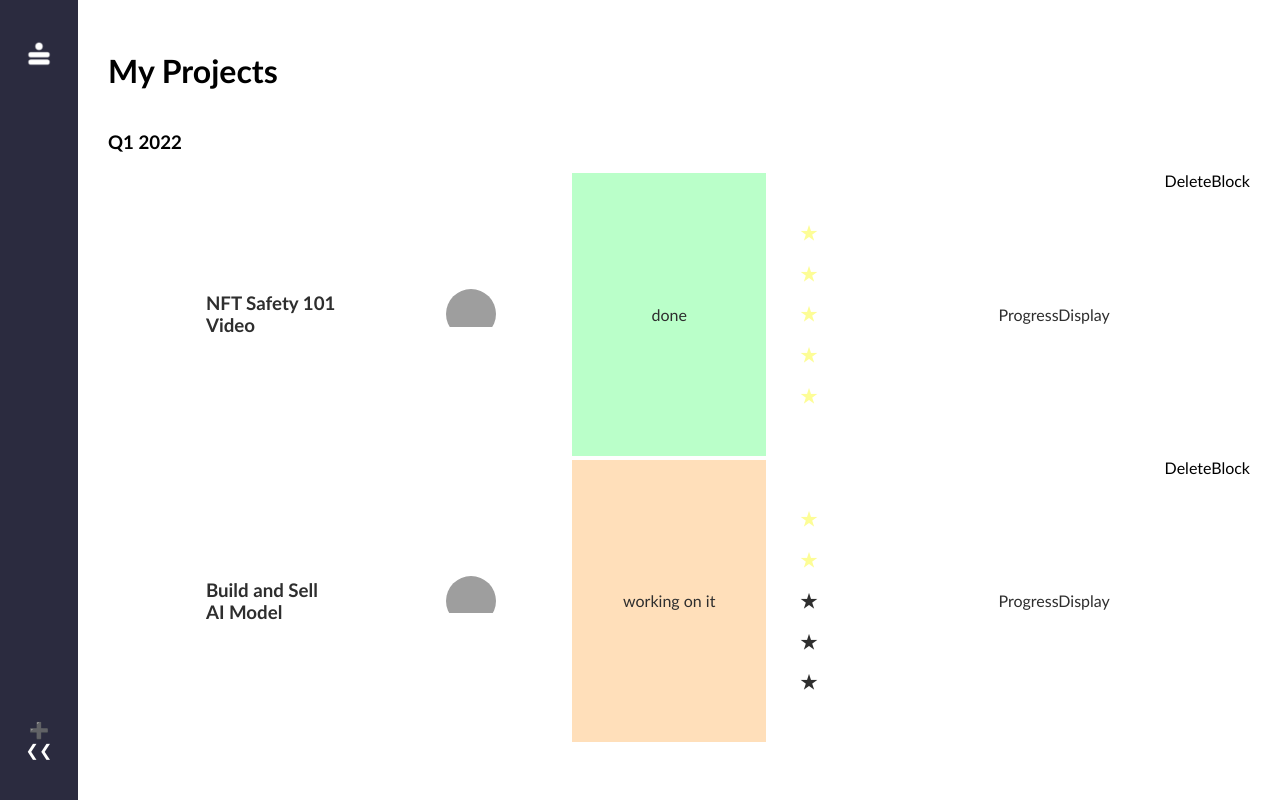
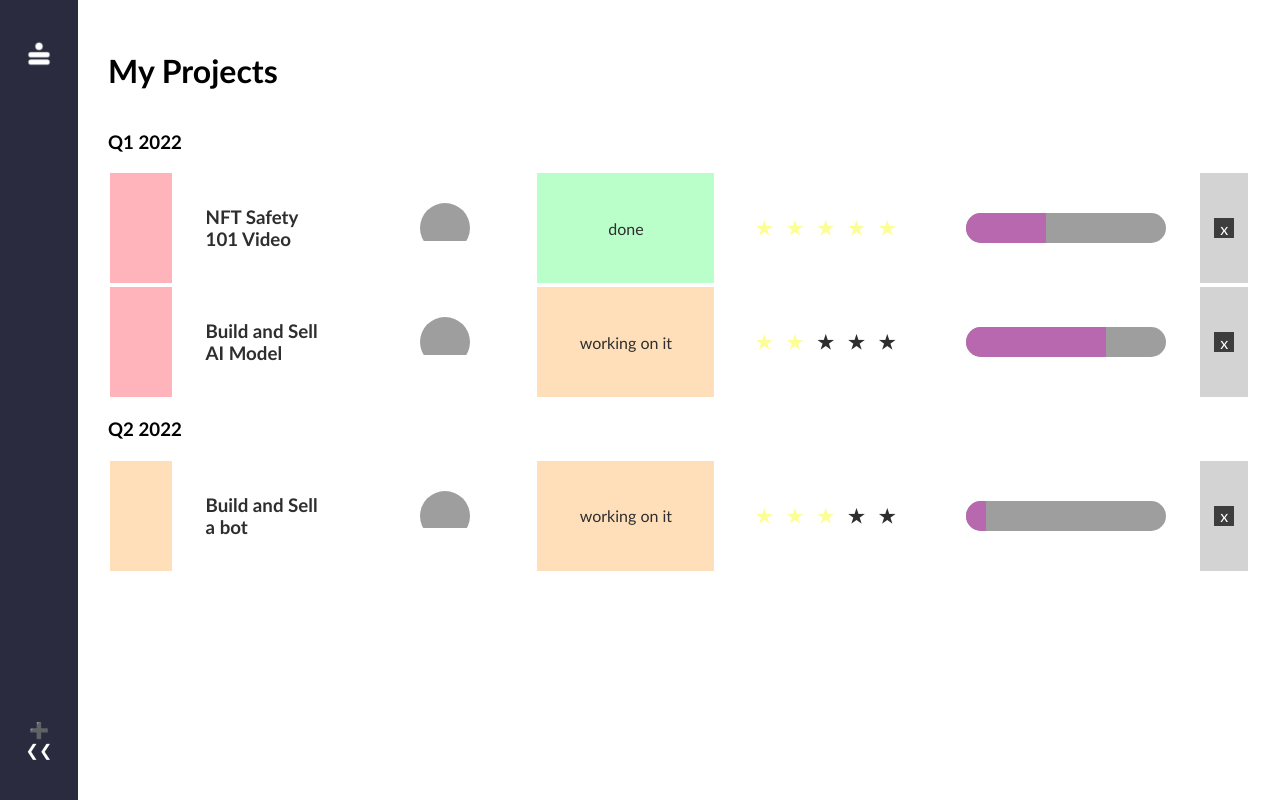
Before and after one commit to yuxianxu/monday-crm-clone-react-nodejs-hooks, a React (Create React App) app: page / in a window 1280 px wide. Built offline with nearby package versions, Linux system fonts and the light colour scheme; grey boxes are pictures that could not be loaded.

Commit message:
Update ticket card

```diff
--- a/src/components/DeleteBlock.js
+++ b/src/components/DeleteBlock.js
@@ -1,6 +1,13 @@
 const DeleteBlock = () => {
+
+    const deleteTicket = () => {
+        console.log("deleted")
+    }
+
     return (
-        <div>DeleteBlock</div>
+        <div className="delete-block">
+            <div className="delete-icon" onClick={deleteTicket}>x</div>
+        </div>
     )
 }
 
--- a/src/components/ProgressDisplay.js
+++ b/src/components/ProgressDisplay.js
@@ -1,7 +1,13 @@
-const ProgressDisplay = () => {
-    return (
-        <div>ProgressDisplay</div>
-    )
-}
+const ProgressDisplay = ({ progress }) => {
+  return (
+    <div className="progress-display">
+      <div className="progress-bar">
+        <div style={{ width: progress + '%' }} className="progress-indicator">
 
-export default ProgressDisplay
+        </div>
+      </div>
+    </div>
+  );
+};
+
+export default ProgressDisplay;
--- a/src/components/TicketCard.js
+++ b/src/components/TicketCard.js
@@ -10,12 +10,12 @@ const TicketCard = ( { color, ticket}) => {
   return (
     <div className="ticket-card">
       <Link to={`/ticket/${ticket.documentId}`} id="link">
-        <div className="ticket-color"></div>
+        <div className="ticket-color" style={{ backgroundColor: color }}></div>
         <h3>{ticket.title}</h3>
         <AvatarDisplay ticket={ticket}/>
         <StatusDisplay status={ticket.status}/>
         <PriorityDisplay priority={ticket.priority}/>
-        <ProgressDisplay />
+        <ProgressDisplay progress={ticket.progress}/>
       </Link>
       <DeleteBlock />
     </div>
--- a/src/index.css
+++ b/src/index.css
@@ -100,3 +100,54 @@ nav .icon {
     display: flex;
     justify-content: center;
 }
+
+.ticket-card .priority-display {
+    display: flex;
+    justify-content: center;
+}
+
+.ticket-card .priority-display .star-container {
+    display: flex;
+}
+
+.ticket-card .priority-display .star-container h3 {
+    margin:  7px;
+    padding: 0;
+}
+
+.ticket-card .progress-display {
+    min-width: 200px;
+}
+
+.ticket-card .progress-bar {
+    width: 100%;
+    background-color: rgb(158, 158, 158);
+    border-radius: 15px;
+    height: 30px;
+    overflow: hidden;
+}
+
+.ticket-card .progress-bar .progress-indicator {
+    background-color: rgb(184, 104, 175);
+    height: 100%;
+}
+
+.ticket-card .delete-block {
+    background-color: rgb(211, 211, 211);
+    width: 50px;
+    margin: 2px;
+    display: flex;
+    justify-content: center;
+    align-items: center;
+}
+
+.ticket-card .delete-block .delete-icon {
+    width: 20px;
+    height: 20px;
+    border: 10px;
+    background-color: rgb(61, 61, 61);
+    display: flex;
+    justify-content: center;
+    color: rgb(255, 255, 255);
+    align-items: center;
+}
--- a/src/pages/Dashboard.js
+++ b/src/pages/Dashboard.js
@@ -40,6 +40,14 @@ const Dashboard = () => {
     },
   ];
 
+  const colors = [
+      'rgb(255, 179, 186)',
+      'rgb(255, 223, 186)',
+      'rgb(255, 255, 186)',
+      'rgb(186, 255, 201)',
+      'rgb(186, 255, 255)'
+  ]
+
   const uniqueCategories = [
     ...new Set(tickets?.map(({ category }) => category)),
   ];
@@ -59,7 +67,7 @@ const Dashboard = () => {
                 .map((filteredTicket, _index) => (
                   <TicketCard
                     id={_index}
-                    color={filteredTicket.color}
+                    color={colors[categoryIndex] || colors[0]}
                     ticket={filteredTicket}
                   />
                 ))}
```
